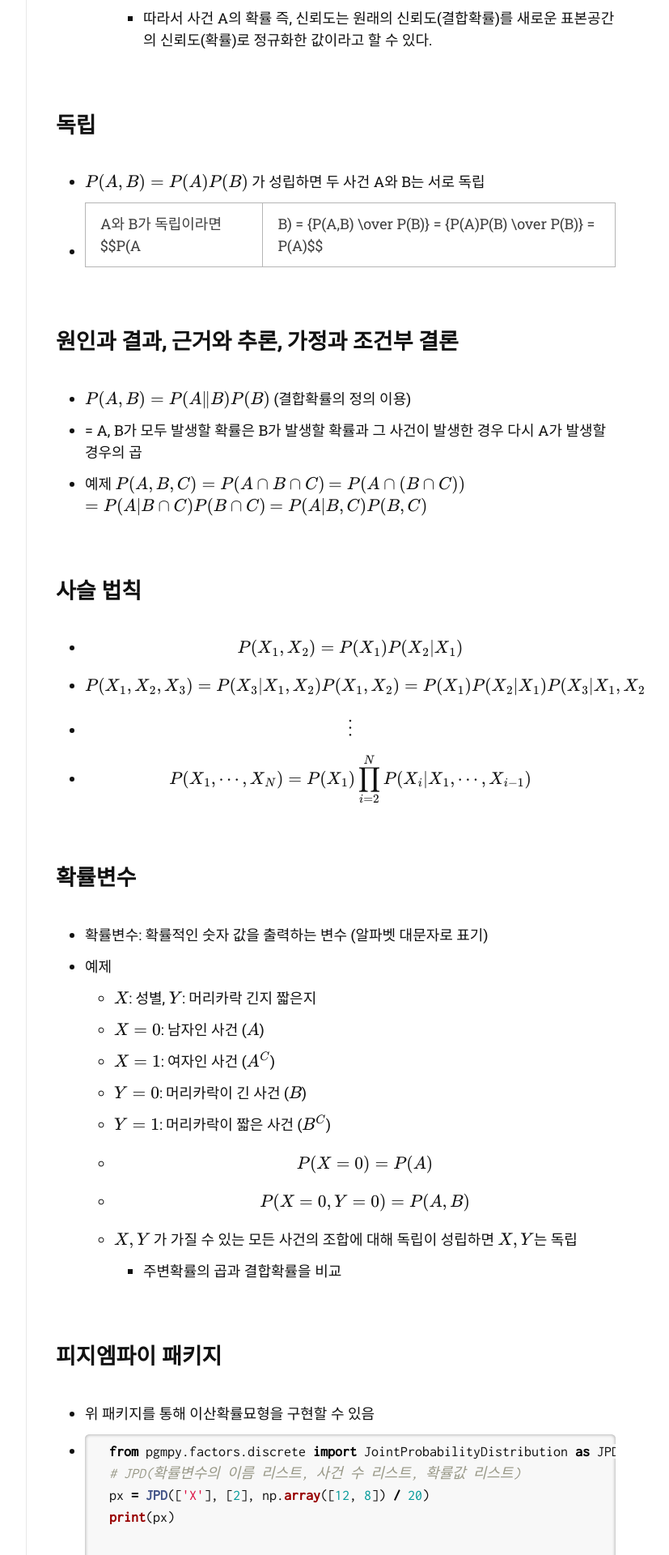
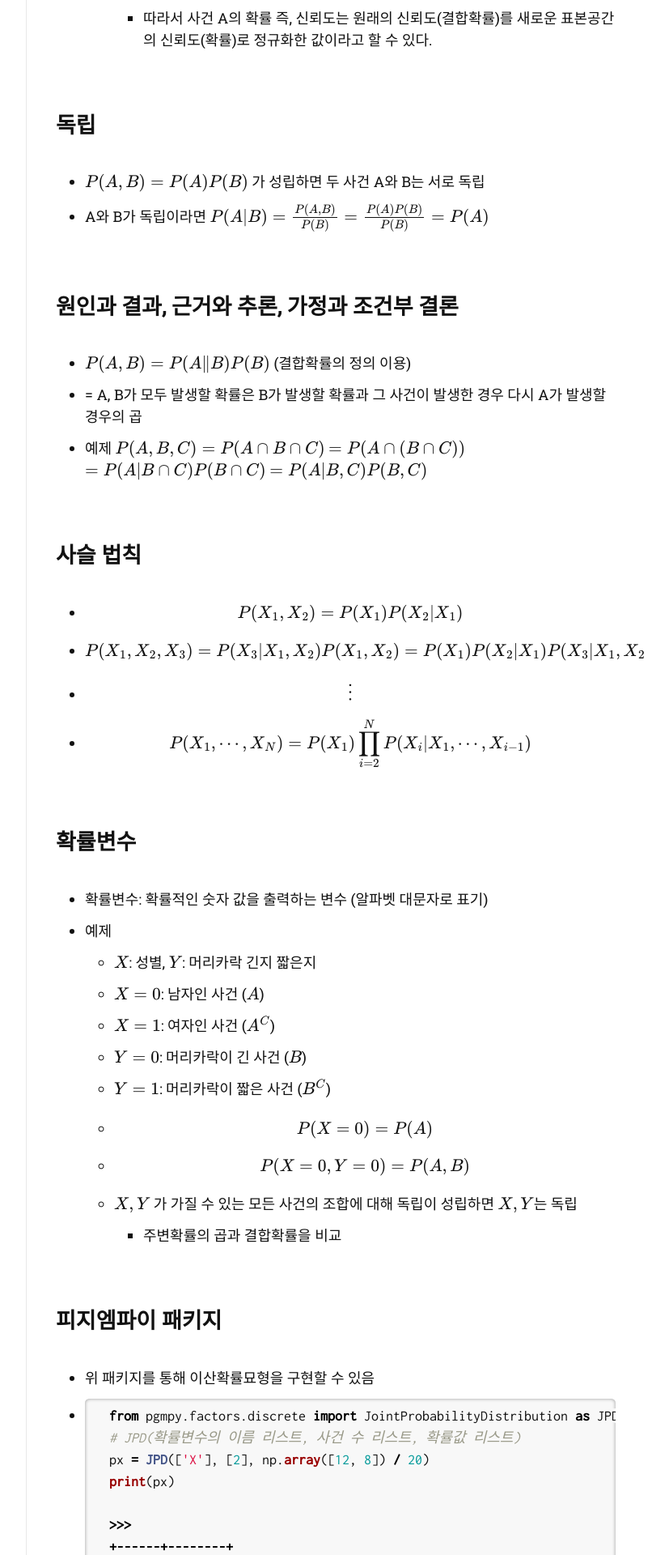
Before and after one commit to dlgur1994/dlgur1994.github.io, a Jekyll site: the page built from _posts/2021-08-13-LinearAlgebra-chap6-5.md, in a window 1280 px wide. Shown: the part 1047-2967 px from the top of the page at 81% size, without its empty margins (357-1184 px from the left). Built offline with Jekyll 4.4.1, drawn with Linux system fonts in a browser that asks for light colours; nearby versions of some CDN libraries; some web fonts are replaced; comment, search, counter and statistics services are not loaded.

Commit message:
6.5 done 21/08/13

```diff
--- a/_posts/2021-08-13-LinearAlgebra-chap6-5.md
+++ b/_posts/2021-08-13-LinearAlgebra-chap6-5.md
@@ -25,7 +25,7 @@ math: true
 
 ## 독립
 - $$P(A, B) = P(A)P(B)$$ 가 성립하면 두 사건 A와 B는 서로 독립
-- A와 B가 독립이라면 $$P(A | B) = {P(A,B) \over P(B)} = {P(A)P(B) \over P(B)} = P(A)$$
+- A와 B가 독립이라면 $$P(A \vert B) = {P(A,B) \over P(B)} = {P(A)P(B) \over P(B)} = P(A)$$
 
 ## 원인과 결과, 근거와 추론, 가정과 조건부 결론
 - $$P(A, B) = P(A\|B)P(B)$$ (결합확률의 정의 이용)
```
